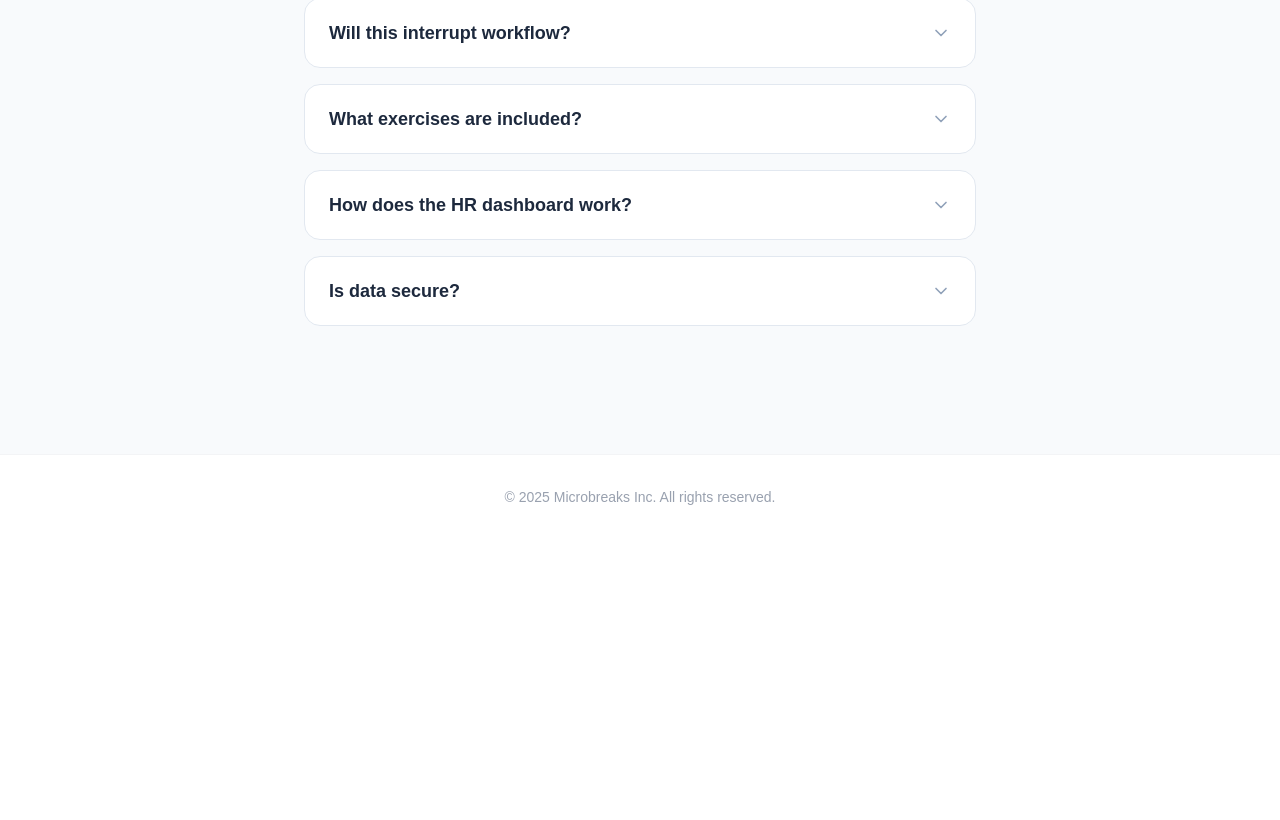
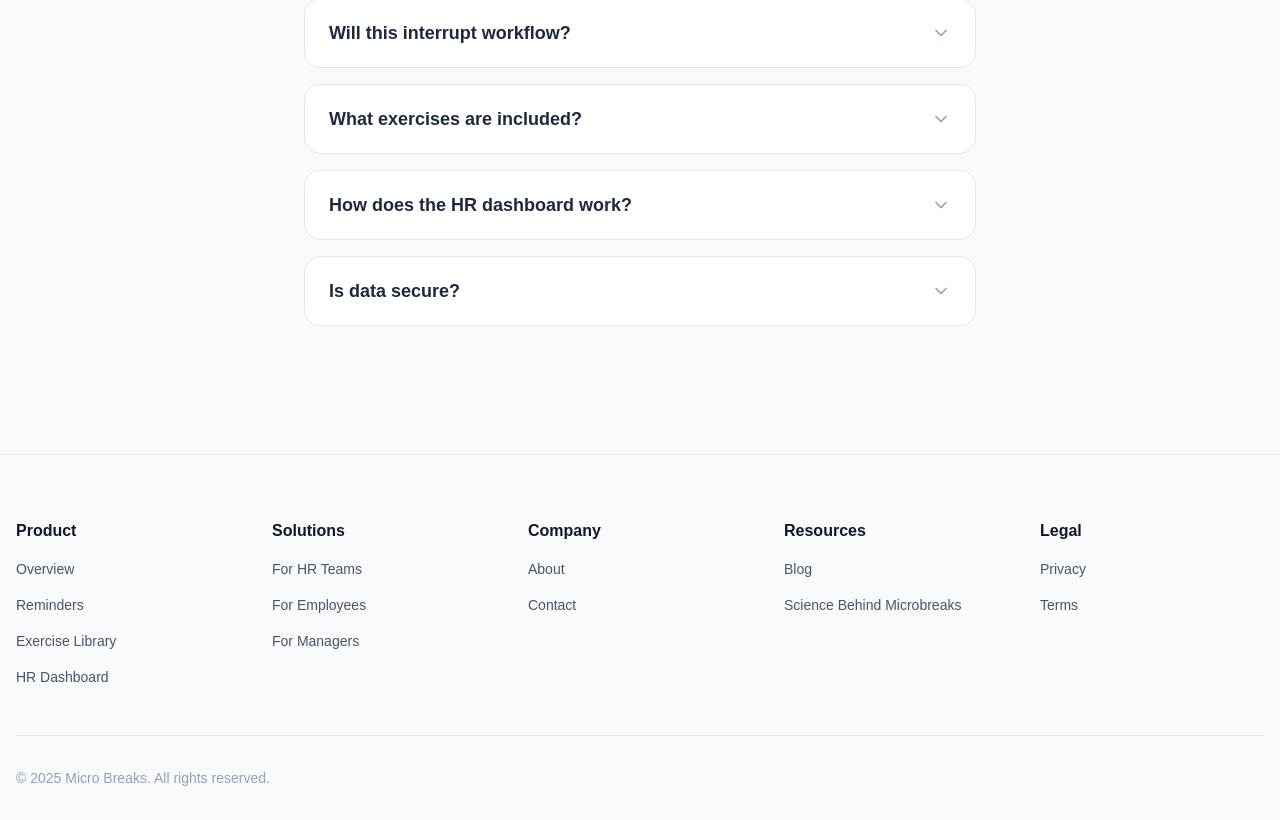
Before and after one commit to Manialdi/microbreaks-v2, a Next.js app: page / in a window 1280 px wide. Shown: the part 4758-5578 px from the top of the page. Before the commit the page ends 5297 px from the top, so only its background shows below. Built offline with nearby package versions, Linux system fonts and the light colour scheme.

Commit message:
feat: Replace basic footer with comprehensive multi-column SaaS footer

```diff
--- a/app/(marketing)/layout.tsx
+++ b/app/(marketing)/layout.tsx
@@ -35,9 +35,53 @@ export default function MarketingLayout({
             <main className="flex-1 pt-16">
                 {children}
             </main>
-            <footer className="border-t border-gray-100 py-8">
-                <div className="container mx-auto px-4 text-center text-gray-400 text-sm">
-                    © {new Date().getFullYear()} Microbreaks Inc. All rights reserved.
+            <footer className="bg-slate-50 border-t border-slate-200 pt-16 pb-8">
+                <div className="container mx-auto px-4">
+                    <div className="grid grid-cols-2 md:grid-cols-5 gap-8 mb-12">
+                        {/* Product */}
+                        <div className="flex flex-col space-y-4">
+                            <h4 className="font-semibold text-slate-900">Product</h4>
+                            <Link href="#" className="text-slate-600 hover:text-blue-600 text-sm transition-colors">Overview</Link>
+                            <Link href="#" className="text-slate-600 hover:text-blue-600 text-sm transition-colors">Reminders</Link>
+                            <Link href="#" className="text-slate-600 hover:text-blue-600 text-sm transition-colors">Exercise Library</Link>
+                            <Link href="#" className="text-slate-600 hover:text-blue-600 text-sm transition-colors">HR Dashboard</Link>
+                        </div>
+
+                        {/* Solutions */}
+                        <div className="flex flex-col space-y-4">
+                            <h4 className="font-semibold text-slate-900">Solutions</h4>
+                            <Link href="#" className="text-slate-600 hover:text-blue-600 text-sm transition-colors">For HR Teams</Link>
+                            <Link href="#" className="text-slate-600 hover:text-blue-600 text-sm transition-colors">For Employees</Link>
+                            <Link href="#" className="text-slate-600 hover:text-blue-600 text-sm transition-colors">For Managers</Link>
+                        </div>
+
+                        {/* Company */}
+                        <div className="flex flex-col space-y-4">
+                            <h4 className="font-semibold text-slate-900">Company</h4>
+                            <Link href="#" className="text-slate-600 hover:text-blue-600 text-sm transition-colors">About</Link>
+                            <Link href="#" className="text-slate-600 hover:text-blue-600 text-sm transition-colors">Contact</Link>
+                        </div>
+
+                        {/* Resources */}
+                        <div className="flex flex-col space-y-4">
+                            <h4 className="font-semibold text-slate-900">Resources</h4>
+                            <Link href="#" className="text-slate-600 hover:text-blue-600 text-sm transition-colors">Blog</Link>
+                            <Link href="#" className="text-slate-600 hover:text-blue-600 text-sm transition-colors">Science Behind Microbreaks</Link>
+                        </div>
+
+                        {/* Legal */}
+                        <div className="flex flex-col space-y-4">
+                            <h4 className="font-semibold text-slate-900">Legal</h4>
+                            <Link href="#" className="text-slate-600 hover:text-blue-600 text-sm transition-colors">Privacy</Link>
+                            <Link href="#" className="text-slate-600 hover:text-blue-600 text-sm transition-colors">Terms</Link>
+                        </div>
+                    </div>
+
+                    <div className="pt-8 border-t border-slate-200 text-center md:text-left">
+                        <p className="text-slate-400 text-sm">
+                            © 2025 Micro Breaks. All rights reserved.
+                        </p>
+                    </div>
                 </div>
             </footer>
         </div>
```
